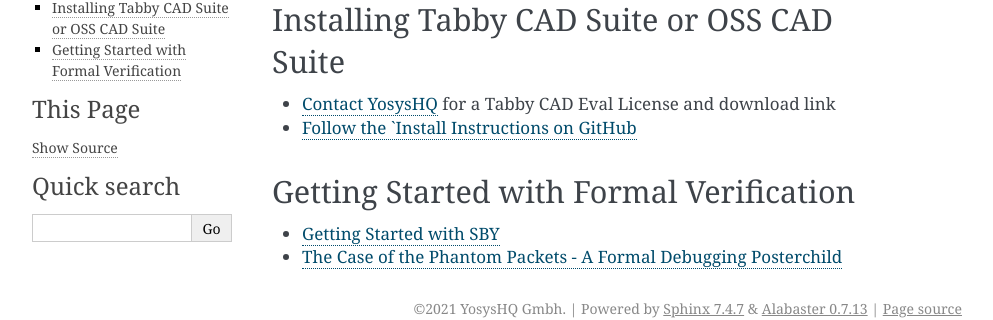
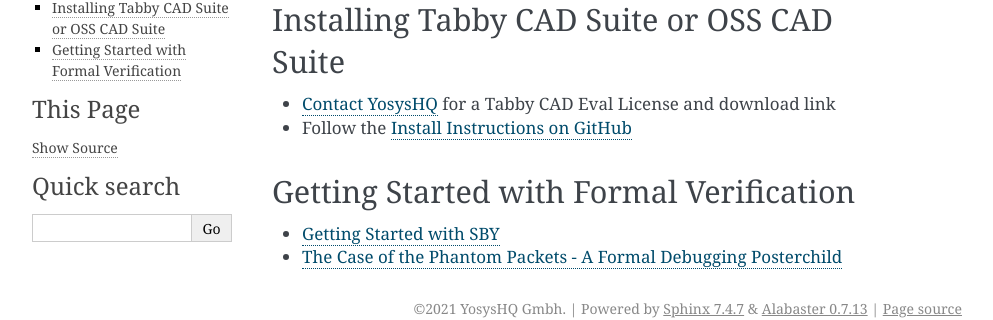
Before and after one commit to YosysHQ-Docs/YosysHQ-Docs, a Sphinx documentation site: the page built from docs/source/install.rst, in a window 1280 px wide. Shown: the part 118-438 px from the top of the page, without its empty margins (148-1141 px from the left). Built offline with Sphinx 7.4.7, drawn with Linux system fonts in a browser that asks for light colours.

```diff
--- a/docs/source/install.rst
+++ b/docs/source/install.rst
@@ -6,7 +6,7 @@ Installing Tabby CAD Suite or OSS CAD Suite
 -------------------------------------------
 
 * `Contact YosysHQ <https://www.yosyshq.com/contact>`_ for a Tabby CAD Eval License and download link
-* `Follow the `Install Instructions on GitHub <https://github.com/YosysHQ/oss-cad-suite-build#installation>`_
+* Follow the `Install Instructions on GitHub <https://github.com/YosysHQ/oss-cad-suite-build#installation>`_
 
 
 Getting Started with Formal Verification
```
